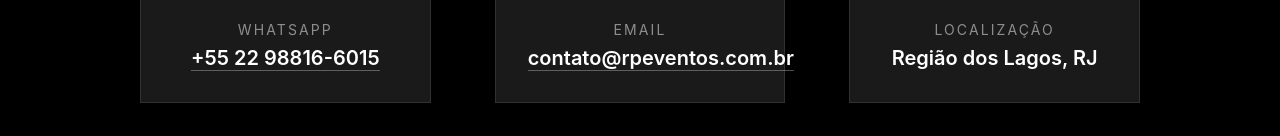
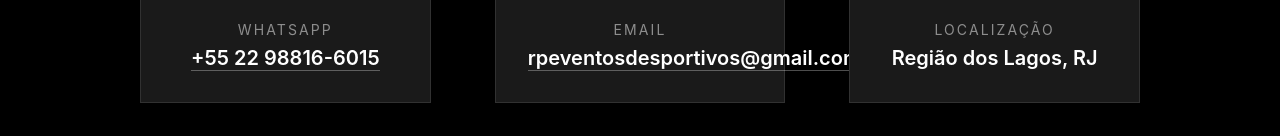
Before and after one commit to highlevelvnc/rpeventos, a website: page index.html in a window 1280 px wide. Shown: the part 4031-4167 px from the top of the page. Drawn offline with Linux system fonts and the light colour scheme.

Commit message:
Update index.html

```diff
--- a/index.html
+++ b/index.html
@@ -452,7 +452,7 @@
                 <div class="contact-icon">📧</div>
                 <div class="contact-label">Email</div>
                 <div class="contact-value">
-                    <a href="mailto:contato@rpeventos.com.br">contato@rpeventos.com.br</a>
+                    <a href="mailto:contato@rpeventos.com.br">rpeventosdesportivos@gmail.com</a>
                 </div>
             </div>
 
```
